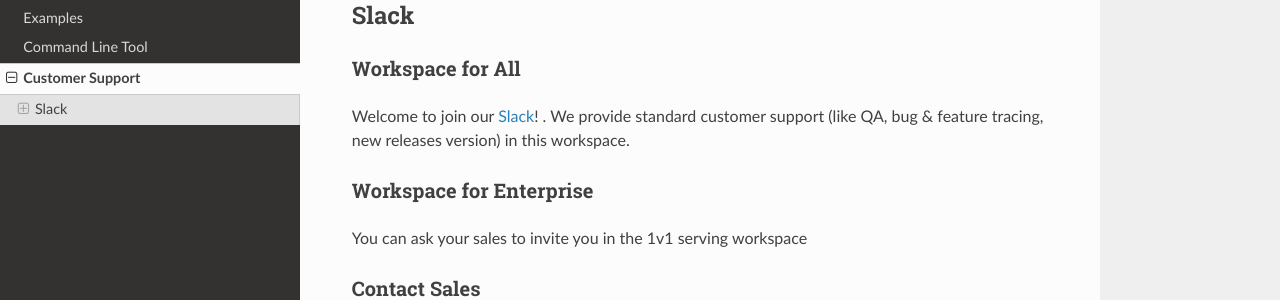
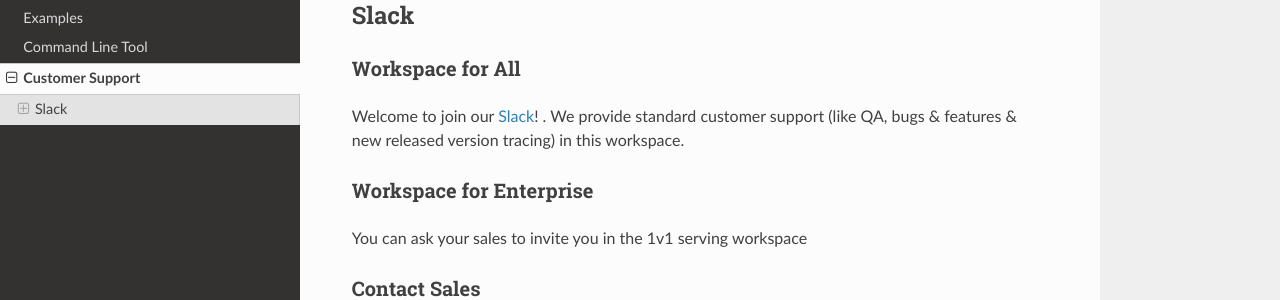
Before and after one commit to JasonThon/lightflus-doc, an MkDocs documentation site: the page built from docs/community.md, in a window 1280 px wide. Shown: the part 161-461 px from the top of the page. Built offline with MkDocs 1.6.1, drawn with Linux system fonts in a browser that asks for light colours; nearby versions of some CDN libraries.

Commit message:
modify cs

```diff
--- a/docs/community.md
+++ b/docs/community.md
@@ -7,7 +7,7 @@
 Welcome to join
 our [Slack](https://join.slack.com/share/enQtNDE5MjkxODQ3NjgyMS1jMDRiODU2M2MxOWUwZDYyN2Q3NmFlNWRiYTM5NWJkNDNhM2UyYmU1ZWIwNWIzZmFjM2Y4NDhiZWJlNGU0YTdm)!
 .
-We provide standard customer support (like QA, bug & feature tracing, new releases version) in this
+We provide standard customer support (like QA, bugs & features & new released version tracing) in this
 workspace.
 
 ### Workspace for Enterprise
```
